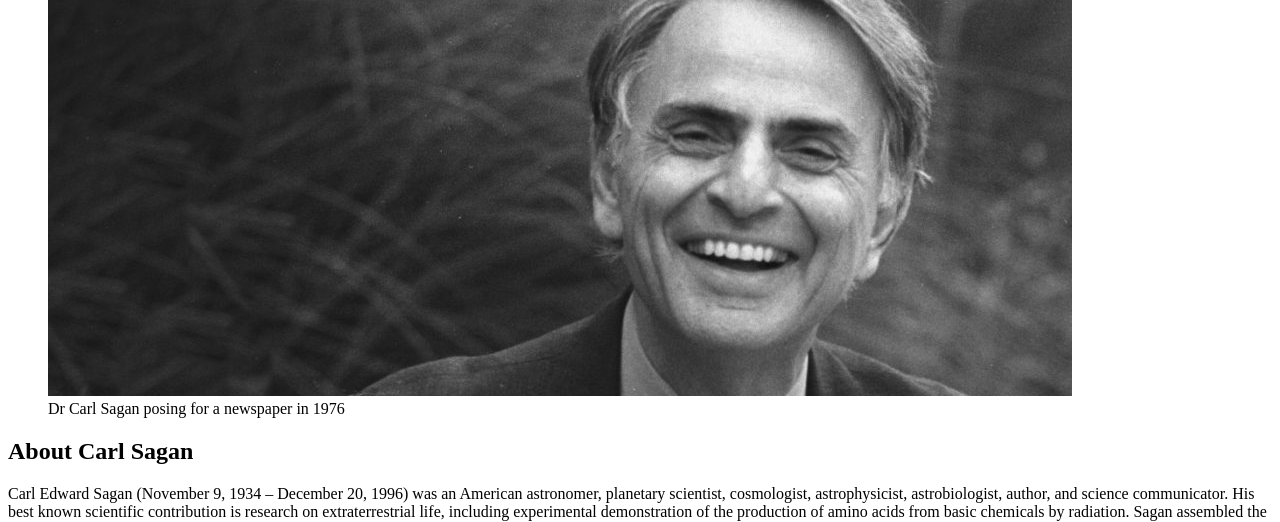
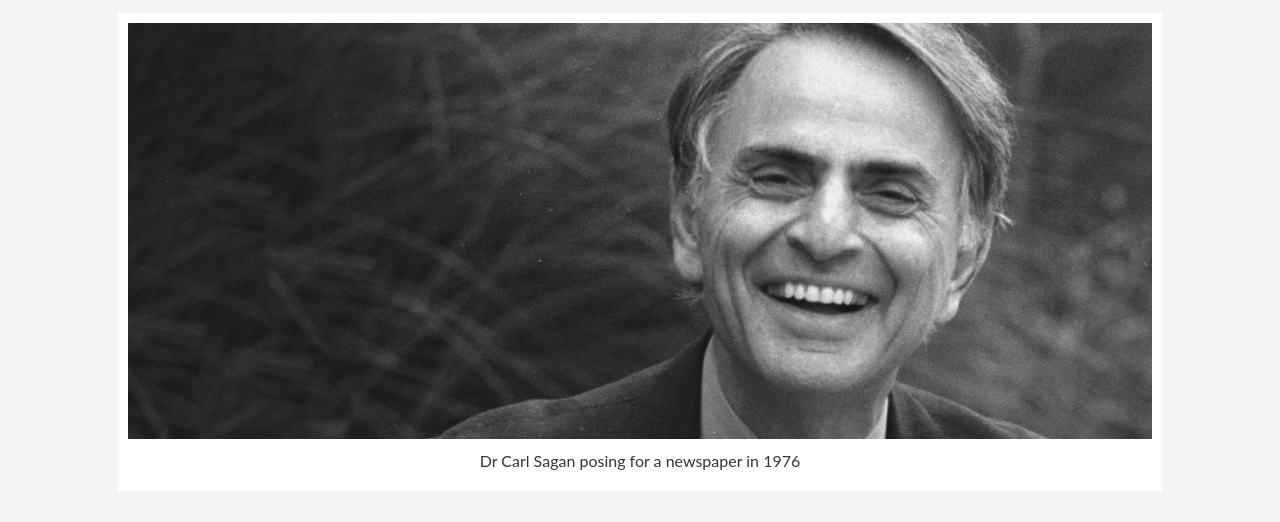
Before and after one commit to SchoolOfCode/w0d0_precourse-challenge-ajsevillano, a plain HTML site: page index.html in a window 1280 px wide. Shown: the part 121-643 px from the top of the page. Drawn offline with Linux system fonts and the light colour scheme; the site is published under a folder, as on GitHub Pages, so addresses that start at the root find nothing.

Commit message:
Fix title and styles sheet route

```diff
--- a/index.html
+++ b/index.html
@@ -4,8 +4,8 @@
     <meta charset="UTF-8" />
     <meta http-equiv="X-UA-Compatible" content="IE=edge" />
     <meta name="viewport" content="width=device-width, initial-scale=1.0" />
-    <link rel="stylesheet" href="/styles.css" />
-    <title>Document</title>
+    <link rel="stylesheet" href="styles.css" />
+    <title>Carl Sagan Tribute page</title>
   </head>
   <body>
     <main id="main">
```
